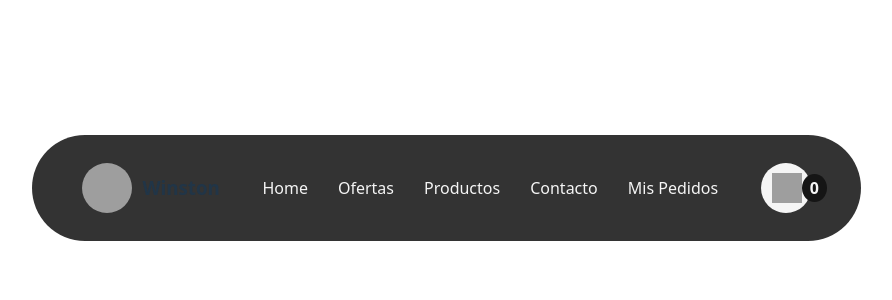
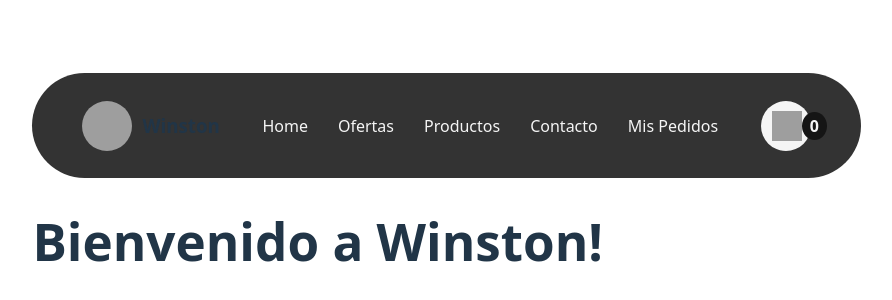
Before and after one commit to MartinQ22/WinstonVite, a React (Vite) app: page / in a window 1280 px wide. Shown: the part 212-512 px from the top of the page, without its empty margins (236-1128 px from the left). Built offline with nearby package versions, Linux system fonts and the light colour scheme; grey boxes are pictures that could not be loaded.

Commit message:
Pre-entrega 1

```diff
--- a/src/App.css
+++ b/src/App.css
@@ -1,9 +1,8 @@
 #root {
-  max-width: 1280px;
   margin: 0 auto;
   padding: 2rem;
 }
-
+/* NavBar */
 .NavBar{
   display: flex;
   justify-content: space-between;
@@ -14,6 +13,25 @@
   min-width: 98%;
 }
 
+.navLinks{
+  list-style: none;
+  margin: 0;
+  padding: 0;
+  display: flex;
+  gap: 30px;
+}
+
+.navLinks li:hover{
+  border-bottom: 2.4px solid #f5f5f5;
+  transition: border-bottom 0.15s ease;
+}
+
+.navLinks a{
+  color: #f5f5f5;
+  text-decoration: none;
+}
+
+/* CartWidget */
 .cartWidget{
   background-color: #f5f5f5;
   border-radius: 50%;
@@ -43,6 +61,7 @@
   background-color: #151515;
 }
 
+/* Logo */
 .winstonLogo{
   display: flex;
   align-items: center;
@@ -58,21 +77,3 @@
   height: 50px;
   border-radius: 50%;
 }
-
-.navLinks{
-  list-style: none;
-  margin: 0;
-  padding: 0;
-  display: flex;
-  gap: 30px;
-}
-
-.navLinks li:hover{
-  border-bottom: 2.4px solid #f5f5f5;
-  transition: border-bottom 0.15s ease;
-}
-
-.navLinks a{
-  color: #f5f5f5;
-  text-decoration: none;
-}
--- a/src/App.jsx
+++ b/src/App.jsx
@@ -1,33 +1,18 @@
 import { useState } from 'react'
 import './App.css'
-import CartWidget from './components/CartWidget'
+import NavBar from './components/NavBar'
+import ItemListContainer from './components/ItemListContainer'
 
 function App() {
 
   return(
     <>
     {/* Navegacion */}
-    <nav className='NavBar'>
-      {/* Logo */}
-      <div className='winstonLogo'>
-        <img className='logoImg' src="https://res.cloudinary.com/dfwb8a17z/image/upload/v1748842997/WinstonLogo_adtxyy.jpg" alt="logo mono" />
-        <h3>Winston</h3>
-      </div>
-      {/* Links Nav */}
-      <ul className='navLinks'>
-        <li><a href="#">Home</a></li>
-        <li><a href="#">Ofertas</a></li>
-        <li><a href="#">Productos</a></li>
-        <li><a href="#">Contacto</a></li>
-        <li><a href="#">Mis Pedidos</a></li>
-      </ul>
-      <CartWidget />
-    </nav>
+    <NavBar />
     {/* Main */}
     <main>
-      <div className='itemListContainer'>
-
-      </div>
+      {/* Lista de productos */}
+      <ItemListContainer text="Bienvenido a Winston!" />
     </main>
 
     </>
--- /dev/null
+++ b/src/components/ItemListContainer.jsx
@@ -0,0 +1,9 @@
+function ItemListContainer ({text}) {
+    return (
+        <div className='itemListContainer'>
+            <h1>{text}</h1>
+        </div>
+    )
+}
+
+export default ItemListContainer;
--- a/src/components/Logo.jsx
+++ b/src/components/Logo.jsx
@@ -1,9 +1,11 @@
 function Logo () {
 
     return (
-        <button className='cartWidget' onClick={handleClick}>
-            <img src="https://res.cloudinary.com/dfwb8a17z/image/upload/v1748839992/cart-8-svgrepo-com_i2laqa.png" alt="icono carrito" />
-            <p className='cartContador'>{cantidadItems}</p>
-        </button>
+        <div className='winstonLogo'>
+        <img className='logoImg' src="https://res.cloudinary.com/dfwb8a17z/image/upload/v1748842997/WinstonLogo_adtxyy.jpg" alt="logo mono" />
+        <h3>Winston</h3>
+      </div>
     )
 }
+
+export default Logo;
--- a/src/components/NavBar.jsx
+++ b/src/components/NavBar.jsx
@@ -0,0 +1,23 @@
+import Logo from './Logo'
+import CartWidget from './CartWidget'
+
+function NavBar () {
+    return (
+        <nav className='NavBar'>
+      {/* Logo */}
+      <Logo />
+      {/* Links Nav */}
+      <ul className='navLinks'>
+        <li><a href="#">Home</a></li>
+        <li><a href="#">Ofertas</a></li>
+        <li><a href="#">Productos</a></li>
+        <li><a href="#">Contacto</a></li>
+        <li><a href="#">Mis Pedidos</a></li>
+      </ul>
+      {/* CartWidget */}
+      <CartWidget />
+    </nav>
+    )
+}
+
+export default NavBar;
```
